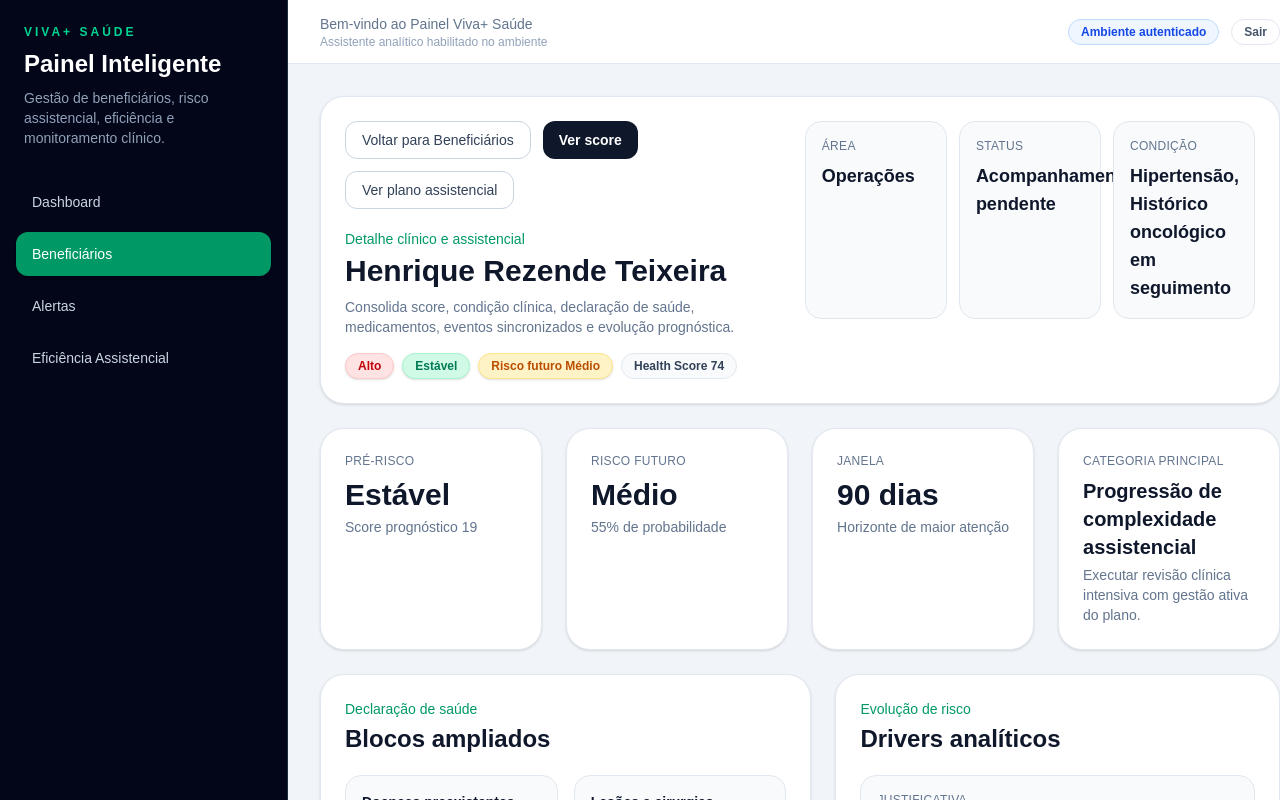
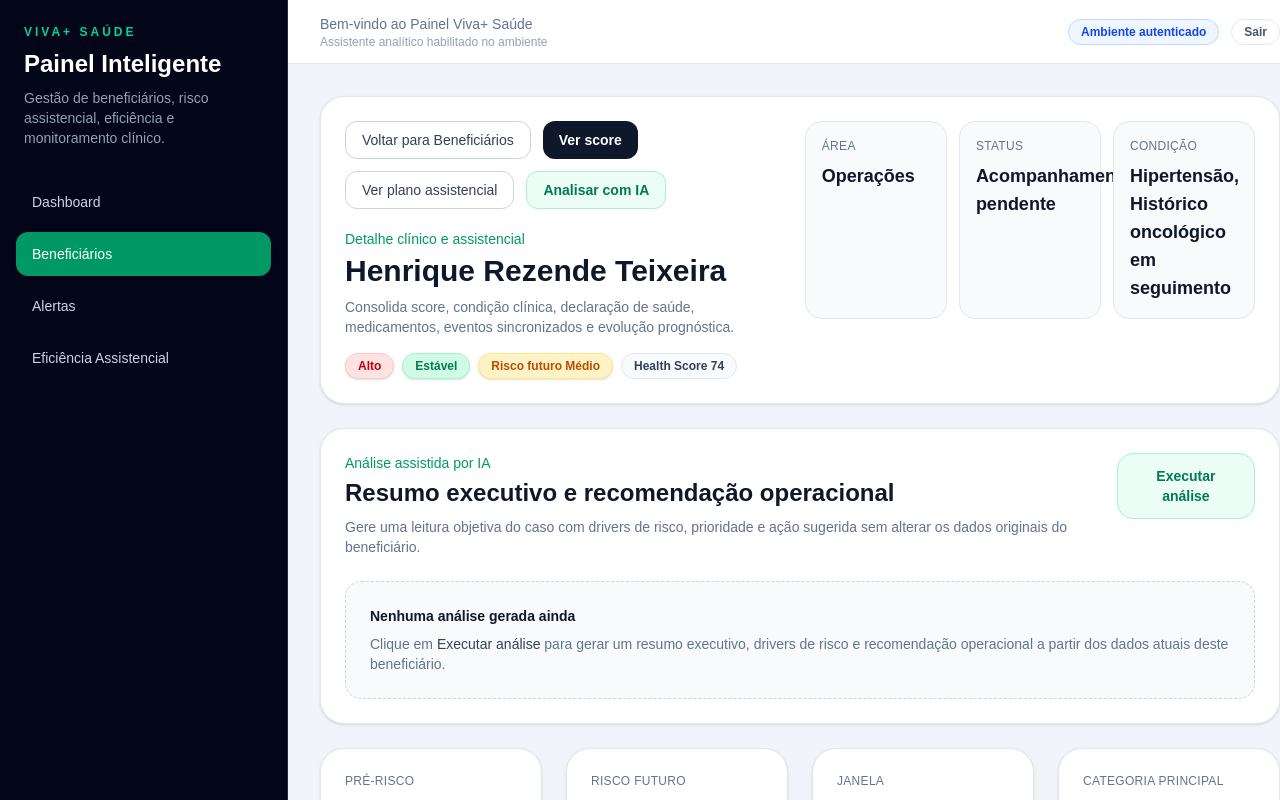
Before and after one commit to mvsobral26/viva-saude-publico, a Next.js app: page /beneficiarios/1 in a window 1280 px wide. Shown: the top 800 px of the page. Built offline with nearby package versions, Linux system fonts and the light colour scheme.

Commit message:
update ia

```diff
--- a/app/beneficiarios/[id]/page.tsx
+++ b/app/beneficiarios/[id]/page.tsx
@@ -1,6 +1,6 @@
 'use client';
 
-import { useMemo } from 'react';
+import { useMemo, useState } from 'react';
 import { useParams, useRouter } from 'next/navigation';
 import AppShell from '../../components/AppShell';
 import Badge, {
@@ -24,6 +24,32 @@
   return 'alert-low';
 }
 
+type AnaliseIA = {
+  resumo_executivo: string;
+  drivers_risco: string[];
+  prioridade_acao: 'monitorar' | 'atuar_semana' | 'imediato';
+  acao_recomendada: string;
+  justificativa: string;
+};
+
+function getPrioridadeIaClasses(prioridade: AnaliseIA['prioridade_acao']) {
+  if (prioridade === 'imediato') {
+    return 'border-red-200 bg-red-50 text-red-700';
+  }
+
+  if (prioridade === 'atuar_semana') {
+    return 'border-amber-200 bg-amber-50 text-amber-700';
+  }
+
+  return 'border-emerald-200 bg-emerald-50 text-emerald-700';
+}
+
+function getPrioridadeIaLabel(prioridade: AnaliseIA['prioridade_acao']) {
+  if (prioridade === 'imediato') return 'Imediato';
+  if (prioridade === 'atuar_semana') return 'Atuar nesta semana';
+  return 'Monitorar';
+}
+
 export default function BeneficiarioDetalhePage() {
   const params = useParams();
   const router = useRouter();
@@ -33,6 +59,36 @@
   const timeline = useMemo(() => (beneficiario ? buildUnifiedTimeline(beneficiario) : []), [beneficiario]);
   const declaracao = useMemo(() => (beneficiario ? buildExpandedDeclaration(beneficiario) : null), [beneficiario]);
   const evolucao = useMemo(() => (beneficiario ? gerarEvolucaoRisco(beneficiario) : null), [beneficiario]);
+  const [analiseIA, setAnaliseIA] = useState<AnaliseIA | null>(null);
+  const [carregandoIA, setCarregandoIA] = useState(false);
+  const [erroIA, setErroIA] = useState<string | null>(null);
+
+  async function handleAnalisarIA() {
+    if (!beneficiario) return;
+
+    setCarregandoIA(true);
+    setErroIA(null);
+
+    try {
+      const response = await fetch(`/api/ia-beneficiario/${beneficiario.id}`, {
+        method: 'GET',
+        cache: 'no-store',
+      });
+
+      const data = await response.json();
+
+      if (!response.ok || !data?.ok) {
+        setErroIA(data?.erro ?? 'Não foi possível gerar a análise com IA.');
+        return;
+      }
+
+      setAnaliseIA(data.resposta as AnaliseIA);
+    } catch {
+      setErroIA('Não foi possível gerar a análise com IA.');
+    } finally {
+      setCarregandoIA(false);
+    }
+  }
 
   const groupedDeclaration = useMemo(
     () =>
@@ -89,6 +145,15 @@
                 >
                   Ver plano assistencial
                 </button>
+
+                <button
+                  type="button"
+                  onClick={handleAnalisarIA}
+                  disabled={carregandoIA}
+                  className="inline-flex items-center rounded-xl border border-emerald-200 bg-emerald-50 px-4 py-2 text-sm font-semibold text-emerald-700 transition hover:bg-emerald-100 disabled:cursor-not-allowed disabled:opacity-70"
+                >
+                  {carregandoIA ? 'Analisando com IA...' : analiseIA ? 'Gerar nova análise com IA' : 'Analisar com IA'}
+                </button>
               </div>
 
               <p className="mt-5 text-sm font-medium text-emerald-600">Detalhe clínico e assistencial</p>
@@ -122,6 +187,90 @@
               </div>
             </div>
           </div>
+        </section>
+
+        <section className="rounded-3xl border border-slate-200 bg-white p-6 shadow-sm">
+          <div className="flex flex-col gap-4 lg:flex-row lg:items-start lg:justify-between">
+            <div>
+              <p className="text-sm font-medium text-emerald-600">Análise assistida por IA</p>
+              <h2 className="mt-1 text-2xl font-bold text-slate-900">Resumo executivo e recomendação operacional</h2>
+              <p className="mt-2 text-sm text-slate-500">
+                Gere uma leitura objetiva do caso com drivers de risco, prioridade e ação sugerida sem alterar os dados originais do beneficiário.
+              </p>
+            </div>
+
+            <button
+              type="button"
+              onClick={handleAnalisarIA}
+              disabled={carregandoIA}
+              className="inline-flex items-center justify-center rounded-2xl border border-emerald-200 bg-emerald-50 px-4 py-3 text-sm font-semibold text-emerald-700 transition hover:bg-emerald-100 disabled:cursor-not-allowed disabled:opacity-70"
+            >
+              {carregandoIA ? 'Analisando com IA...' : analiseIA ? 'Atualizar análise' : 'Executar análise'}
+            </button>
+          </div>
+
+          {erroIA ? (
+            <div className="mt-5 rounded-2xl border border-red-200 bg-red-50 p-4 text-sm text-red-700">
+              {erroIA}
+            </div>
+          ) : null}
+
+          {analiseIA ? (
+            <div className="mt-6 grid gap-6 xl:grid-cols-[1.05fr_0.95fr]">
+              <div className="space-y-4">
+                <div className="rounded-2xl border border-slate-200 bg-slate-50 p-4">
+                  <div className="flex flex-wrap items-center gap-3">
+                    <p className="text-xs font-medium uppercase tracking-wide text-slate-500">Prioridade sugerida</p>
+                    <span
+                      className={`inline-flex rounded-full border px-3 py-1 text-xs font-semibold ${getPrioridadeIaClasses(
+                        analiseIA.prioridade_acao
+                      )}`}
+                    >
+                      {getPrioridadeIaLabel(analiseIA.prioridade_acao)}
+                    </span>
+                  </div>
+
+                  <p className="mt-3 text-sm leading-6 text-slate-700">{analiseIA.resumo_executivo}</p>
+                </div>
+
+                <div className="rounded-2xl border border-slate-200 bg-slate-50 p-4">
+                  <p className="text-xs font-medium uppercase tracking-wide text-slate-500">Ação recomendada</p>
+                  <p className="mt-3 text-sm leading-6 text-slate-700">{analiseIA.acao_recomendada}</p>
+                </div>
+
+                <div className="rounded-2xl border border-slate-200 bg-slate-50 p-4">
+                  <p className="text-xs font-medium uppercase tracking-wide text-slate-500">Justificativa</p>
+                  <p className="mt-3 text-sm leading-6 text-slate-700">{analiseIA.justificativa}</p>
+                </div>
+              </div>
+
+              <div className="rounded-2xl border border-slate-200 bg-slate-50 p-4">
+                <p className="text-xs font-medium uppercase tracking-wide text-slate-500">Drivers de risco</p>
+                <div className="mt-4 flex flex-wrap gap-2">
+                  {analiseIA.drivers_risco.length > 0 ? (
+                    analiseIA.drivers_risco.map((driver) => (
+                      <span
+                        key={driver}
+                        className="inline-flex rounded-full border border-slate-200 bg-white px-3 py-1 text-xs font-medium text-slate-700"
+                      >
+                        {driver}
+                      </span>
+                    ))
+                  ) : (
+                    <span className="text-sm text-slate-500">Sem drivers retornados pela IA.</span>
+                  )}
+                </div>
+              </div>
+            </div>
+          ) : (
+            <div className="mt-6 rounded-2xl border border-dashed border-slate-300 bg-slate-50 p-6">
+              <p className="text-sm font-semibold text-slate-900">Nenhuma análise gerada ainda</p>
+              <p className="mt-2 text-sm text-slate-500">
+                Clique em <span className="font-medium text-slate-700">Executar análise</span> para gerar um resumo executivo,
+                drivers de risco e recomendação operacional a partir dos dados atuais deste beneficiário.
+              </p>
+            </div>
+          )}
         </section>
 
         <section className="grid gap-6 xl:grid-cols-4">
@@ -246,9 +395,7 @@
               {timeline.slice(0, 6).map((evento, index) => {
                 const status = getStatusEvento(evento.data);
                 const eventVariant =
-                  evento.tipo === 'Internação'
-                    ? 'event-procedimento'
-                    : getEventBadgeVariant(evento.tipo);
+                  evento.tipo === 'Internação' ? 'event-procedimento' : getEventBadgeVariant(evento.tipo);
 
                 return (
                   <div
--- /dev/null
+++ b/app/beneficiarios/[id]/route.ts
@@ -0,0 +1,82 @@
+import { NextResponse } from 'next/server';
+import { beneficiariosMock } from '../../../../data/mock';
+import { ChatOpenAI } from '@langchain/openai';
+
+export const runtime = 'nodejs';
+
+export async function GET(_: Request, { params }: { params: { id: string } }) {
+  try {
+    const beneficiarioId = Number(params.id);
+
+    const beneficiario = beneficiariosMock.find((b) => b.id === beneficiarioId);
+
+    if (!beneficiario) {
+      return NextResponse.json(
+        { ok: false, erro: 'Beneficiário não encontrado.' },
+        { status: 404 }
+      );
+    }
+
+    const contexto = {
+      id: beneficiario.id,
+      nome: beneficiario.nome,
+      idade: beneficiario.idade,
+      risco: beneficiario.risco,
+      score: beneficiario.score,
+      condicao: beneficiario.condicao,
+      alerta: beneficiario.alerta,
+      custo: beneficiario.custoPotencial30d,
+      ultimoEventoDias: beneficiario.ultimoEventoDias,
+    };
+
+    const prompt = `
+Você é um especialista em gestão de saúde populacional.
+
+Analise os dados abaixo e responda em JSON válido.
+
+Dados:
+${JSON.stringify(contexto, null, 2)}
+
+Formato:
+{
+  "resumo_executivo": "",
+  "drivers_risco": [],
+  "prioridade_acao": "monitorar | atuar_semana | imediato",
+  "acao_recomendada": "",
+  "justificativa": ""
+}
+`;
+
+    const model = new ChatOpenAI({
+      model: 'gpt-5.4-mini',
+      temperature: 0.2,
+    });
+
+    const response = await model.invoke(prompt);
+
+    let parsed;
+
+    try {
+      parsed = JSON.parse(String(response.content));
+    } catch {
+      return NextResponse.json(
+        {
+          ok: false,
+          erro: 'JSON inválido da IA',
+          resposta_bruta: response.content,
+        },
+        { status: 500 }
+      );
+    }
+
+    return NextResponse.json({
+      ok: true,
+      resposta: parsed,
+    });
+  } catch (error) {
+    return NextResponse.json(
+      { ok: false, erro: 'Erro na IA' },
+      { status: 500 }
+    );
+  }
+}
```
